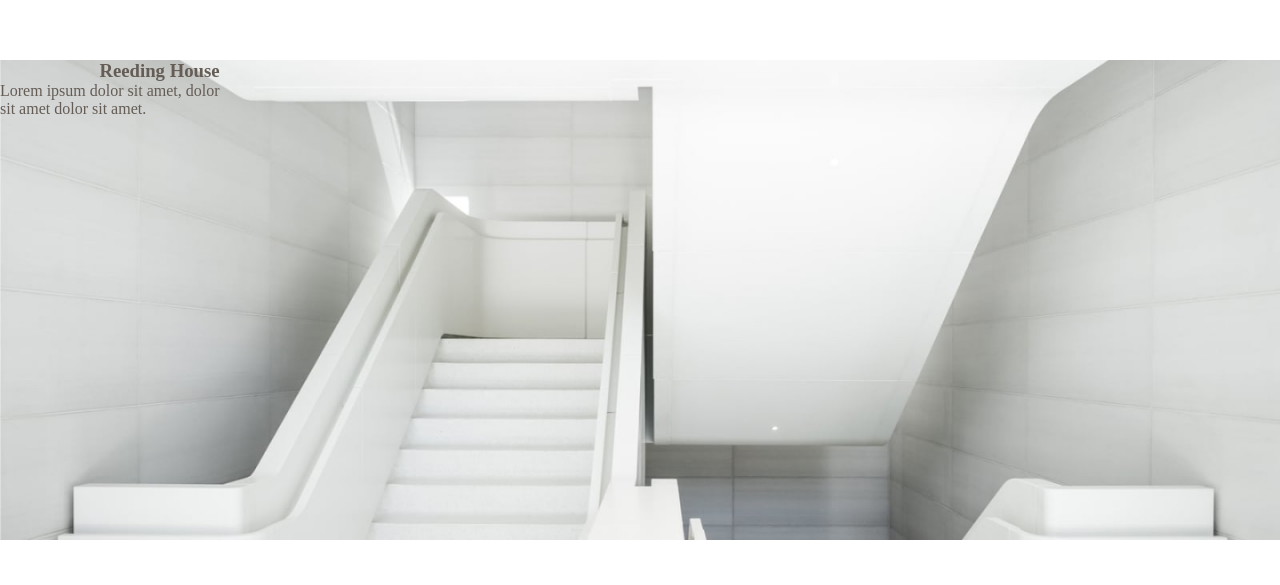
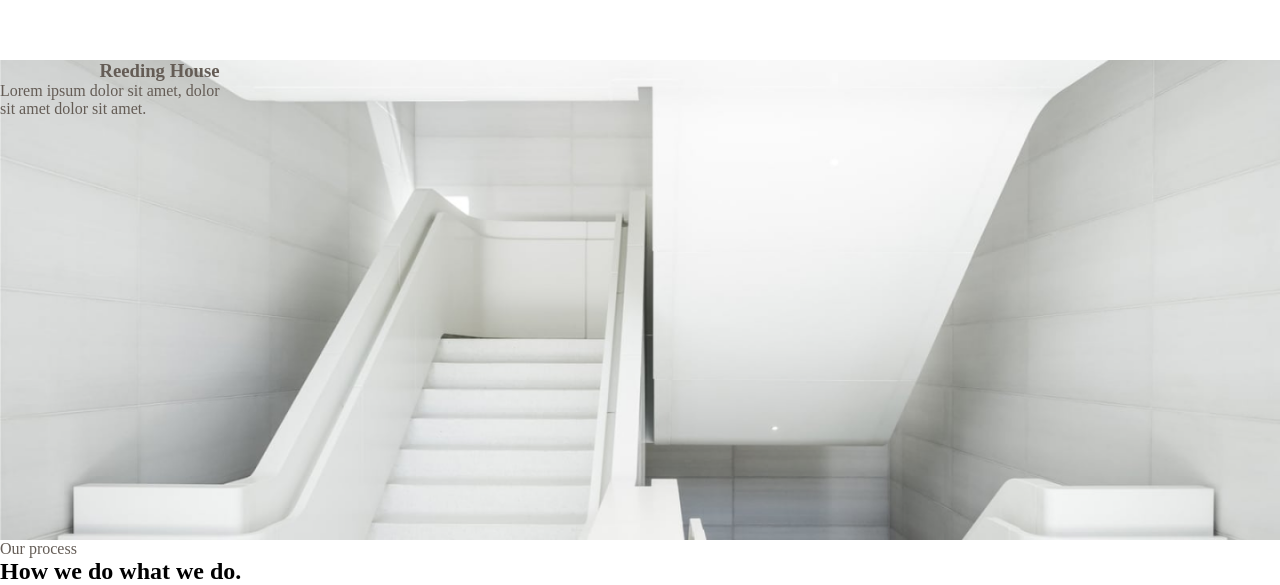
Before and after one commit to Ilhom003/flex-for-project, a plain HTML site: page index.html in a window 1280 px wide. Shown: the part 1609-2194 px from the top of the page. Before the commit the page ends 2149 px from the top, so only its background shows below. Drawn offline with Linux system fonts and the light colour scheme.

Commit message:
procces is being added

```diff
--- a/index.html
+++ b/index.html
@@ -102,7 +102,13 @@
      <div class="house__subtitle">
       <h3>Reeding House</h3>
       <p>Lorem ipsum dolor sit amet, dolor <br> sit amet dolor sit amet.</p>
-     </div>
+    </div>
+    </div>
+    <!-- ////// -->
+
+    <div class="process">
+      <p>Our process</p>
+      <h2>How we do what we do.</h2>
     </div>
   </body>
 </html>
```
